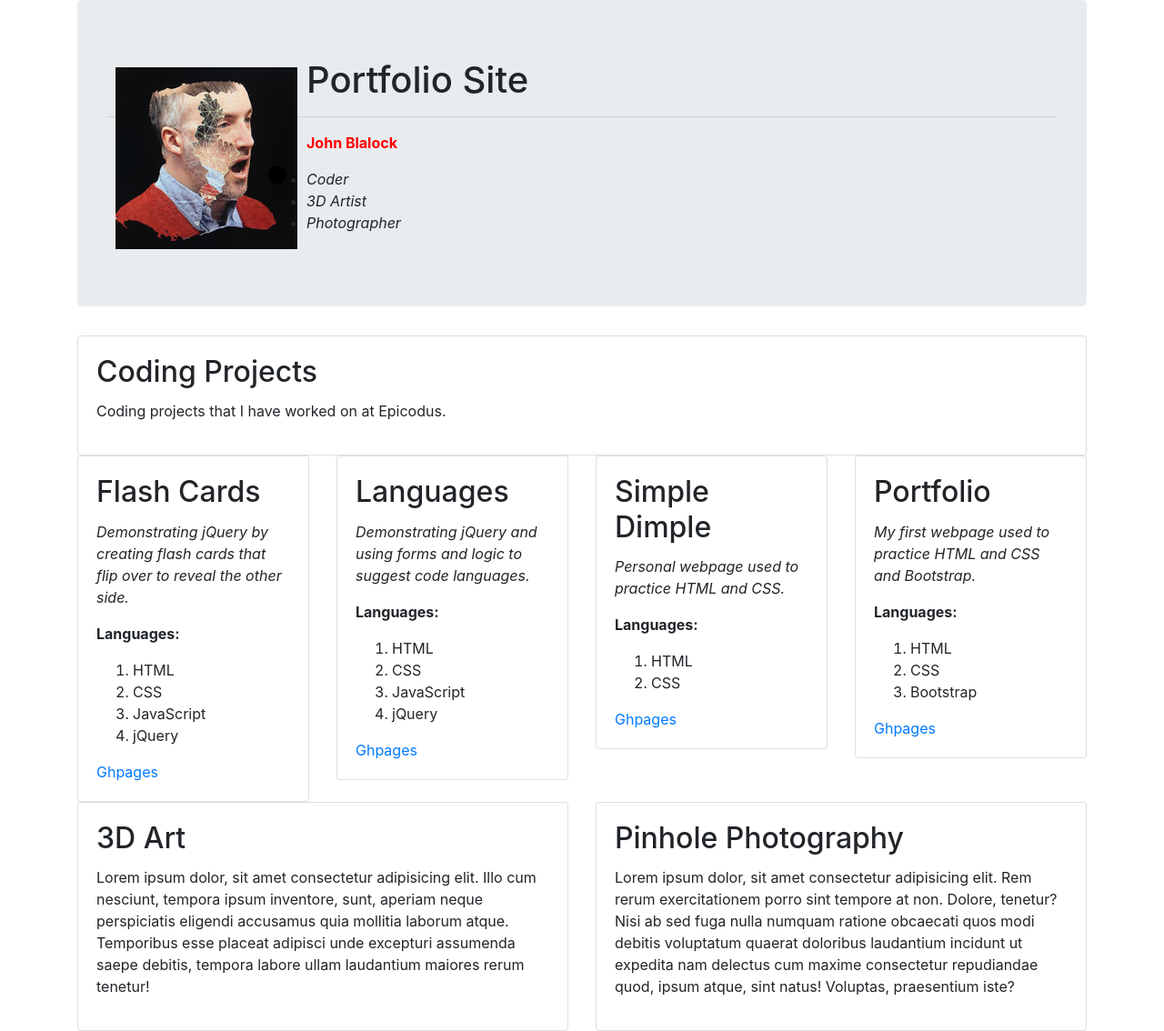
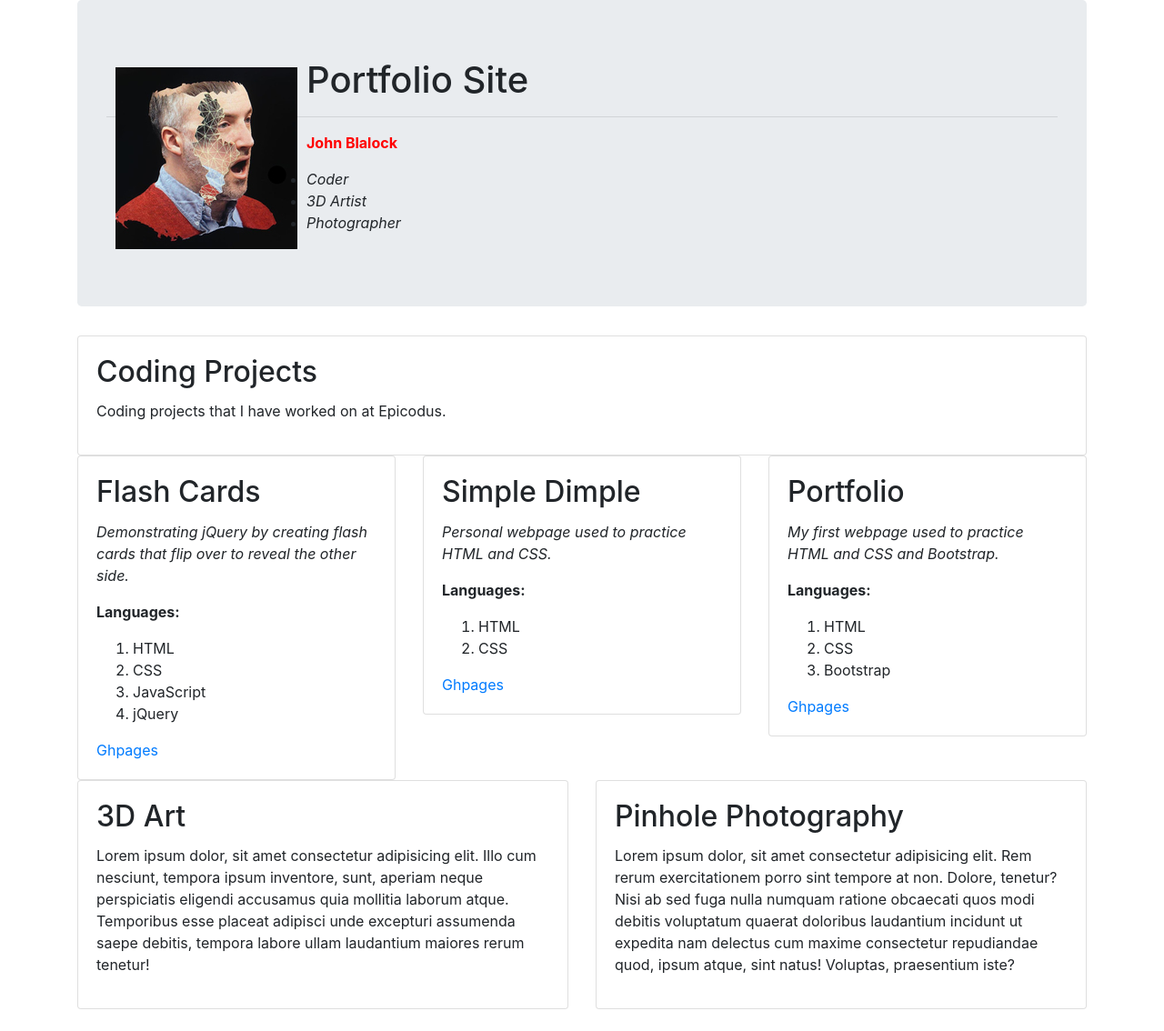
Before and after one commit to simpledimplejohn/johnPortfolio, a plain HTML site: page index.html in a window 1280 px wide. Shown: the whole page at 91% size. After the commit the page ends 1110 px from the top, so only its background shows below. Drawn offline with nearby package versions, Linux system fonts and the light colour scheme.

Commit message:
remove languages card from index file

```diff
--- a/index.html
+++ b/index.html
@@ -34,7 +34,7 @@
     </div>
 
     <div class="row">
-      <div class="col-md-3">
+      <div class="col-md-4">
         <div class="card">
           <div class="card-body">
             <h2 class="card-title">Flash Cards</h2>
@@ -51,24 +51,7 @@
         </div>
       </div>
 
-      <div class="col-md-3">
-        <div class="card">
-          <div class="card-body">
-            <h2 class="card-title">Languages</h2>
-            <p><em>Demonstrating jQuery and using forms and logic to suggest code languages.</em></p>
-            <p><strong>Languages:</strong></p>
-            <ol>
-              <li>HTML</li>
-              <li>CSS</li>
-              <li>JavaScript</li>
-              <li>jQuery</li>
-            </ol>
-            <a href="http://simpledimplejohn.github.io/Language_Suggester">Ghpages</a>
-          </div>
-        </div>
-      </div>
-
-      <div class="col-md-3">
+      <div class="col-md-4">
         <div class="card">
           <div class="card-body">
             <h2 class="card-title">Simple Dimple</h2>
@@ -83,7 +66,7 @@
         </div>
       </div>
 
-      <div class="col-md-3">
+      <div class="col-md-4">
         <div class="card">
           <div class="card-body">
             <h2 class="card-title">Portfolio</h2>
```
